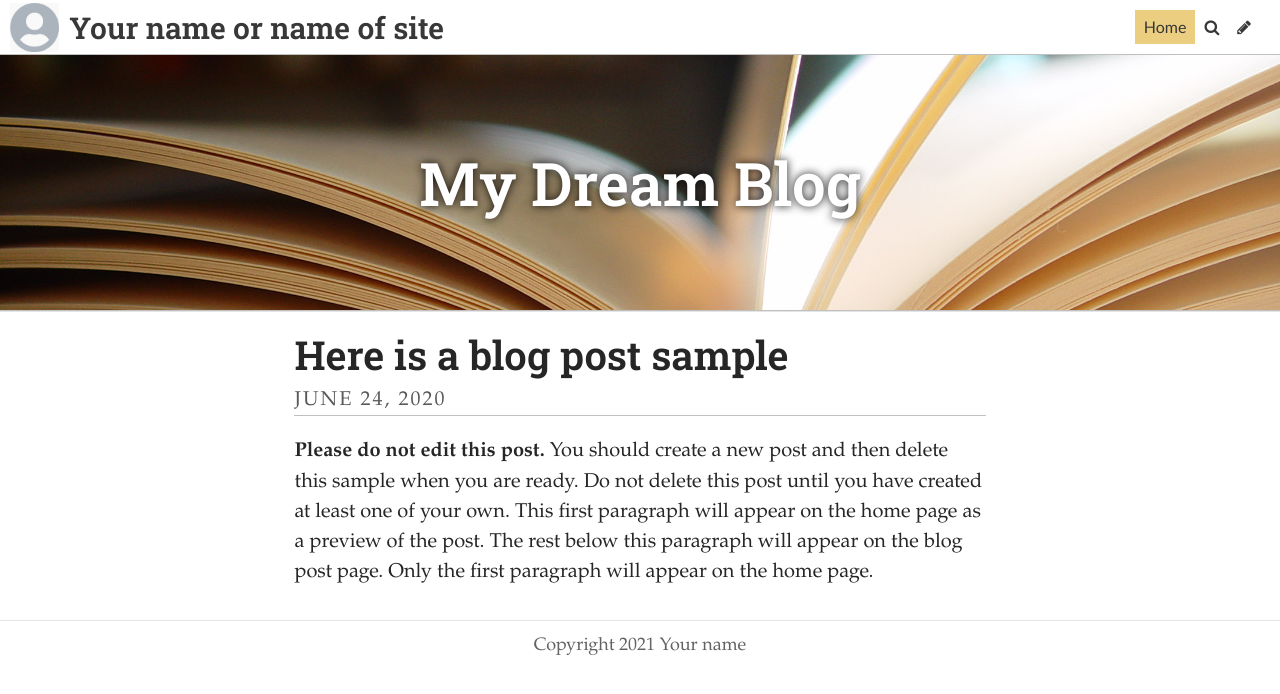
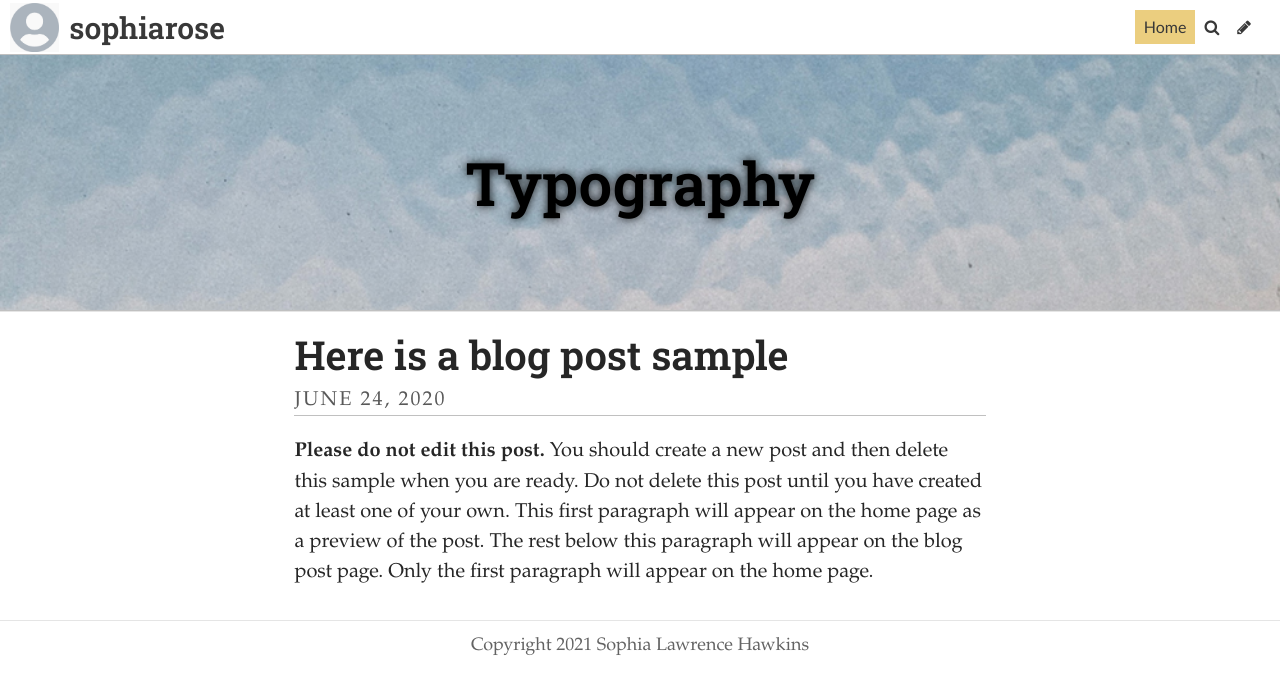
Before and after one commit to xxsophialxx/sophia, a Jekyll site: the page built from index.html, in a window 1280 px wide. Shown: the top 694 px of the page. Built offline with Jekyll 4.4.1, drawn with Linux system fonts in a browser that asks for light colours; some web fonts are replaced; the list of posts is cut into pages by our own code.

Commit message:
Update Settings “general”

```diff
--- a/_data/settings.yml
+++ b/_data/settings.yml
@@ -1,13 +1,13 @@
-title: Your name or name of site
-description: A website with a blog
-header_text: My Dream Blog
-header_text_color: "#ffffff"
-footer_text: Copyright 2021 Your name
-header_feature_image: ../uploads/pages.jpg
-bannerheight: "20vmax"
-navbarheight: "55px"
-gridlayout: false
+title: sophiarose
+description: A website about typography
+footer_text: Copyright 2021 Sophia Lawrence Hawkins
+header_feature_image: ../uploads/placeholder4.jpg
+header_text: Typography
+header_text_color: "#000000"
+bannerheight: 20vmax
+navbarheight: 55px
 logo: /uploads/logo.jpg
 favicon: /uploads/favicon.ico
+gridlayout: false
+fixednavbar: false
 upzoom: true
-fixednavbar: false
```
